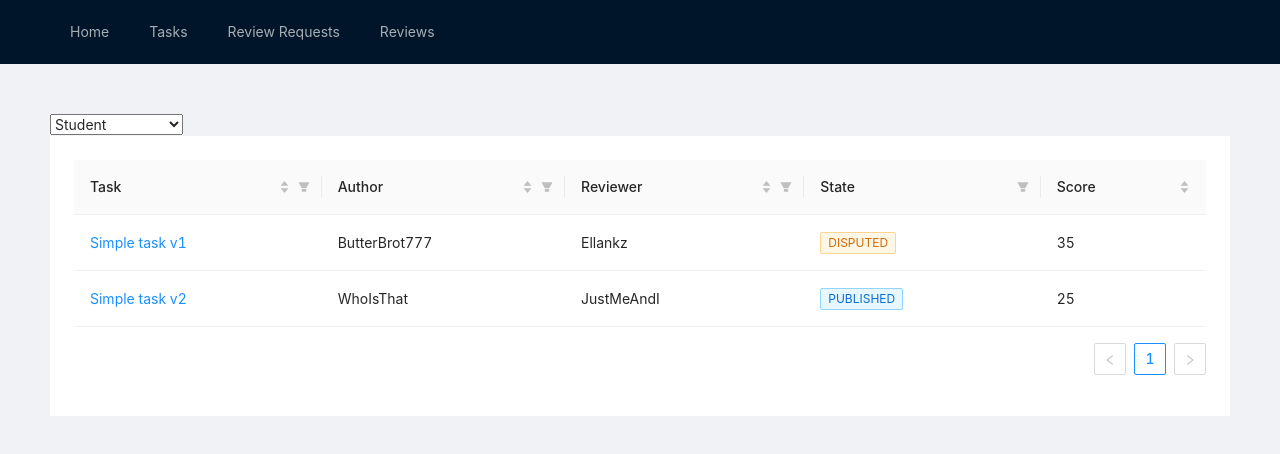
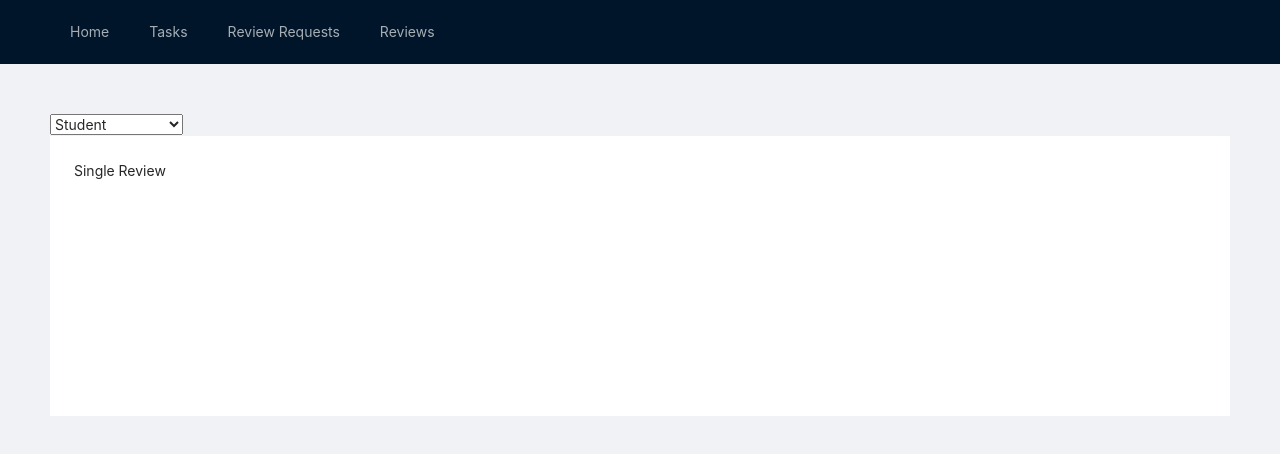
Before and after one commit to lp-msarchitect/x-check-app, a React (Create React App) app: page /reviews/rev-id-1 in a window 1280 px wide. Shown: the top 454 px of the page. Built offline with nearby package versions, Linux system fonts and the light colour scheme; data requests are answered from the project's data file.

Commit message:
feat: Create route and component for SingleReview and link to it from Reviews Page

```diff
--- a/src/components/App/App.tsx
+++ b/src/components/App/App.tsx
@@ -6,6 +6,7 @@ import Home from '../Home/Home';
 import Tasks from '../Tasks/Tasks';
 import ReviewRequests from '../ReviewRequests/ReviewRequests';
 import Reviews from '../Reviews/Reviews';
+import SingleReview from '../SingleReview/SingleReview';
 import Sessions from '../Sessions/Sessions';
 import Navbar from '../Navbar/Navbar';
 import './App.scss';
@@ -48,6 +49,9 @@ const App = (): JSX.Element => {
               <Route path="/review-requests">
                 <ReviewRequests />
               </Route>
+              <Route path="/reviews/:id">
+                <SingleReview />
+              </Route>
               <Route path="/reviews">
                 <Reviews />
               </Route>
--- a/src/components/Reviews/Reviews.tsx
+++ b/src/components/Reviews/Reviews.tsx
@@ -114,12 +114,12 @@ const Reviews = (): JSX.Element => {
         </Tag>
       );
     },
-    taskTitle: (taskId: string): JSX.Element | null => {
+    taskTitle: (taskId: string, review: Review): JSX.Element | null => {
       const currentTask = tasks.find((element) => {
         return element.id === taskId;
       });
       if (currentTask) {
-        return <Link to={`/tasks/${taskId}`}>{currentTask.title}</Link>;
+        return <Link to={`/reviews/${review.id}`}>{currentTask.title}</Link>;
       }
       return null;
     },
--- /dev/null
+++ b/src/components/SingleReview/SingleReview.tsx
@@ -0,0 +1,7 @@
+import React from 'react';
+
+const SingleReview = (): JSX.Element => {
+  return <div>Single Review</div>;
+};
+
+export default SingleReview;
```
Also changed, not shown: src/components/SingleReview/SingleReview.scss (added).
